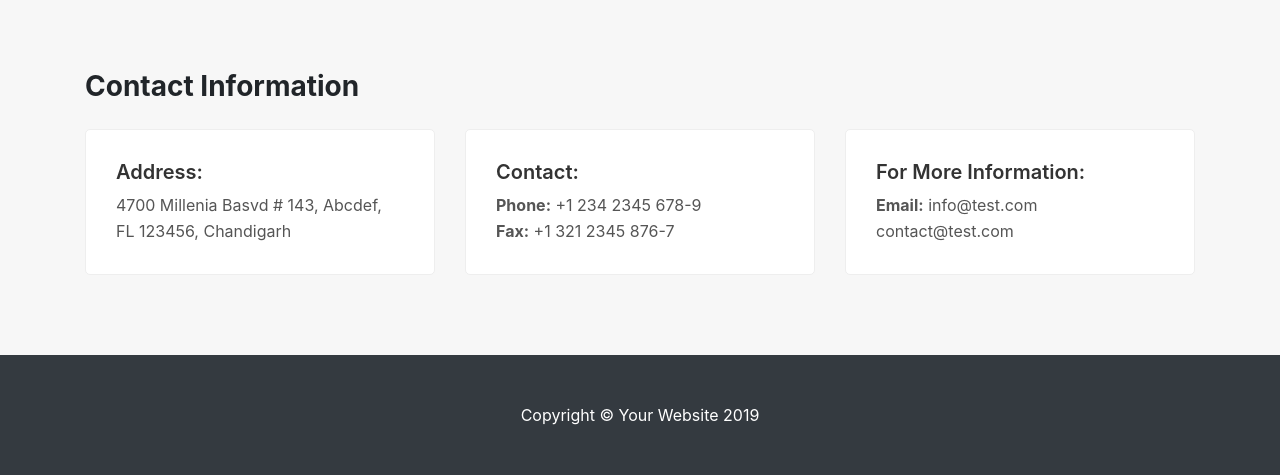
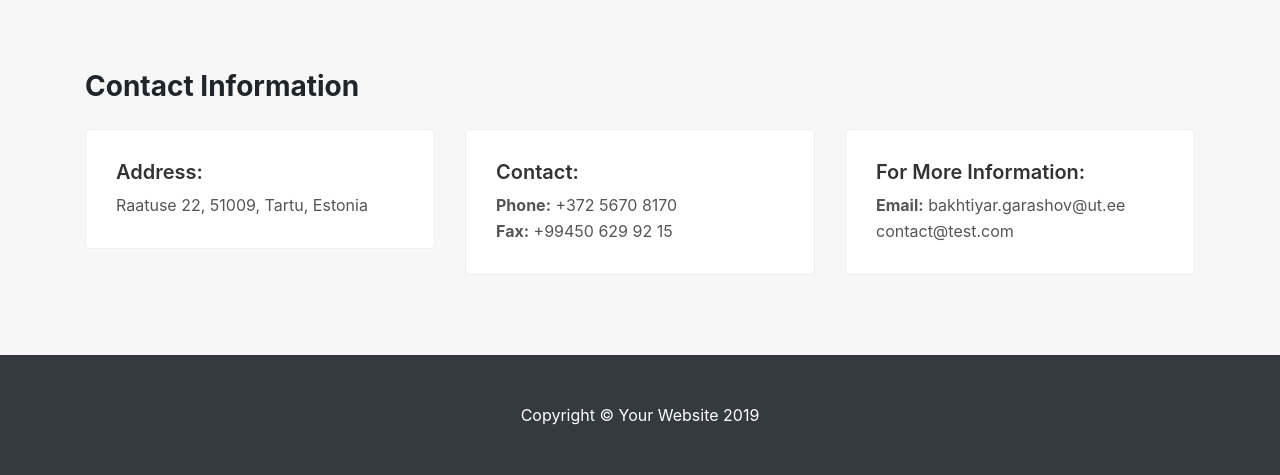
Before and after one commit to Bakhtiyar-Garashov/E-commerce, a Django app: page /contact in a window 1280 px wide. Shown: the part 627-1102 px from the top of the page. Run offline with Django 3.2, Linux system fonts and the light colour scheme; some libraries are stand-ins or nearby versions.

Commit message:
Google map added

```diff
--- a/E_shop/templates/shop/contact.html
+++ b/E_shop/templates/shop/contact.html
@@ -32,7 +32,7 @@
                   </div>
                   <div class="col-md-6">
                      <div class="google-map">
-                        <iframe src="https://www.google.com/maps/embed?pb=!1m18!1m12!1m3!1d109741.02912911311!2d76.69348873658222!3d30.73506264436677!2m3!1f0!2f0!3f0!3m2!1i1024!2i768!4f13.1!3m3!1m2!1s0x390fed0be66ec96b%3A0xa5ff67f9527319fe!2sChandigarh!5e0!3m2!1sen!2sin!4v1546673926029" width="600" height="450" frameborder="0" style="border:0" allowfullscreen></iframe>
+                     <iframe src="https://www.google.com/maps/embed?pb=!1m18!1m12!1m3!1d2091.637703646579!2d26.730005015939092!3d58.38264668133765!2m3!1f0!2f0!3f0!3m2!1i1024!2i768!4f13.1!3m3!1m2!1s0x46eb36dd6ae4578b%3A0x2259f770c68c040e!2s%C3%9Cli%C3%B5pilaselamu%20Raatuse%2022!5e0!3m2!1sen!2see!4v1588970166704!5m2!1sen!2see" width="600" height="450" frameborder="0" style="border:0;" allowfullscreen="" aria-hidden="false" tabindex="0"></iframe>
                      </div>
                   </div>
                </div>
@@ -46,7 +46,7 @@
                   <div class="col-md-4">
                      <div class="c-info">
                         <h6>Address:</h6>
-                        <p> 4700 Millenia Basvd # 143, Abcdef, FL 123456, Chandigarh </p>
+                        <p> Raatuse 22, 51009, Tartu, Estonia </p>
                      </div>
                   </div>
                   <!--Contact Info End-->
@@ -54,8 +54,8 @@
                   <div class="col-md-4">
                      <div class="c-info">
                         <h6>Contact:</h6>
-                        <p><strong>Phone:</strong> +1 234 2345 678-9</p>
-                        <p><strong>Fax:</strong> +1 321 2345 876-7</p>
+                        <p><strong>Phone:</strong> +372 5670 8170</p>
+                        <p><strong>Fax:</strong> +99450 629 92 15</p>
                      </div>
                   </div>
                   <!--Contact Info End-->
@@ -63,7 +63,7 @@
                   <div class="col-md-4">
                      <div class="c-info">
                         <h6>For More Information:</h6>
-                        <p><strong>Email:</strong> info@test.com</p>
+                        <p><strong>Email:</strong> bakhtiyar.garashov@ut.ee</p>
                         <p>contact@test.com</p>
                      </div>
                   </div>
```
